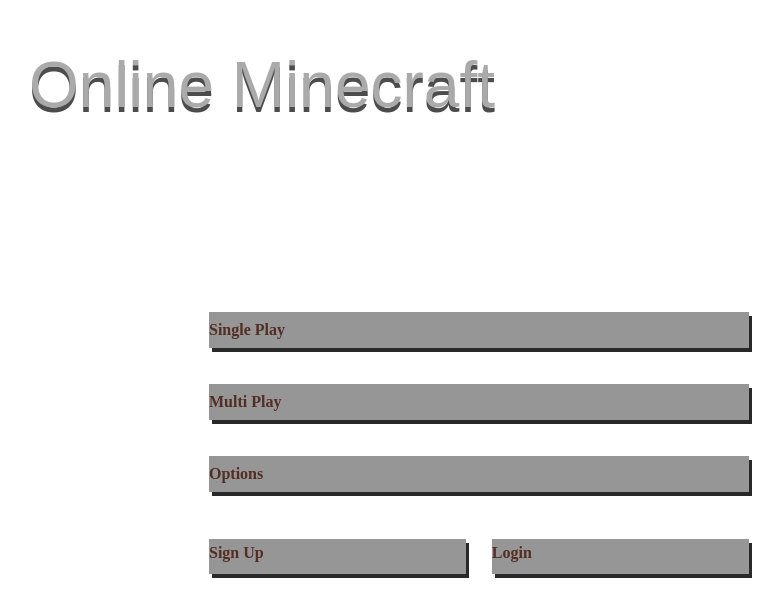
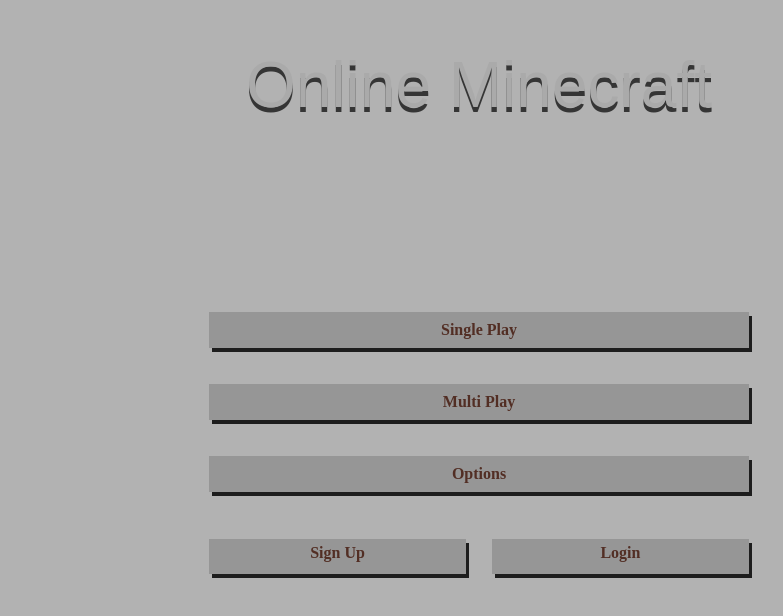
Before and after one commit to meti651/online-minecraft, a React (Create React App) app: page / in a window 1280 px wide. Shown: the part 118-734 px from the top of the page, without its empty margins (161-944 px from the left). Built offline with nearby package versions, Linux system fonts and the light colour scheme; what react-three-fiber would draw is missing.

Commit message:
decomment the container div

```diff
--- a/src/App.tsx
+++ b/src/App.tsx
@@ -12,14 +12,14 @@
   return (
       <React.Fragment>
           {/*<BackGround/>*/}
-          {/*<div className="main-container">*/}
+          <div className="main-container">
               <Router>
                   <Route exact path="/" component={() => <Home setPlaying={setIsPlaying}/>} />
                   <Route path="/registration" component={Registration} />
                   <Route path="/login" component={Login} />
                   <Route path="/game/:type" component={Game}/>
               </Router>
-          {/*</div>*/}
+          </div>
       </React.Fragment>
   );
 }
```
